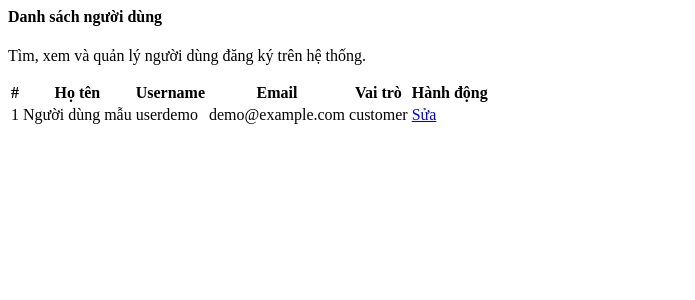
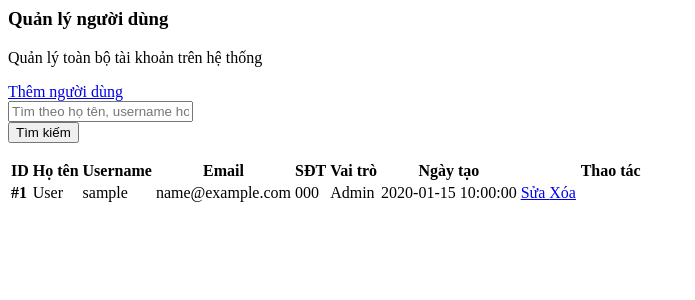
Before and after one commit to Tuannunez/WD34-SanBongLFC, a PHP site: the page made by views/admin/users.php in a window 1280 px wide. Shown: the top 300 px of the page, without its empty margins (0-695 px from the left). Run offline with PHP 8.4, Linux system fonts and the light colour scheme; tables that the repository leaves empty or names only in its code hold one stand-in row (values such as "Sample post"); the template is opened without the code that fills it: most values are stand-ins (such as "Sample title", 1, 10 or a date in 2020); some libraries are stand-ins or nearby versions.

Commit message:
quan-ly-nguoi-dung

```diff
--- a/routes/index.php
+++ b/routes/index.php
@@ -14,6 +14,9 @@ match ($action) {
     // Admin routes
     'admin'             => (new AdminController)->index(),
     'admin_users'       => (new AdminController)->users(),
+    'admin_user_create' => (new AdminController())->createUser(),
+    'admin_user_edit' => (new AdminController())->editUser(),
+    'admin_user_delete' => (new AdminController())->deleteUser(),
     'admin_bookings'    => (new AdminController)->bookings(),
     'stadiums' =>          (new StadiumController())->index(),
     'stadium_create' => (new StadiumController())->create(),
--- a/views/admin/users.php
+++ b/views/admin/users.php
@@ -1,31 +1,163 @@
 <div class="col-12">
-    <div class="card p-3 mb-4">
-        <h4 class="fw-bold">Danh sách người dùng</h4>
-        <p class="text-muted">Tìm, xem và quản lý người dùng đăng ký trên hệ thống.</p>
+
+    <div class="card border-0 shadow-sm mb-4">
+        <div class="card-body d-flex justify-content-between align-items-center">
+
+            <div>
+                <h3 class="fw-bold mb-1">
+                    <i class="bi bi-people-fill text-primary"></i>
+                    Quản lý người dùng
+                </h3>
+
+                <p class="text-muted mb-0">
+                    Quản lý toàn bộ tài khoản trên hệ thống
+                </p>
             </div>
 
-    <div class="card p-3">
-        <table class="table table-striped">
-            <thead>
+            <a href="<?= BASE_URL ?>?action=admin_user_create"
+               class="btn btn-success">
+                <i class="bi bi-plus-circle"></i>
+                Thêm người dùng
+            </a>
+
+        </div>
+    </div>
+<div class="card border-0 shadow-sm mb-3">
+    <div class="card-body">
+
+        <form method="GET" class="row g-2">
+
+            <input type="hidden"
+                   name="action"
+                   value="admin_users">
+
+            <div class="col-md-10">
+                <input type="text"
+                       name="keyword"
+                       class="form-control"
+                       placeholder="Tìm theo họ tên, username hoặc email..."
+                       value="<?= htmlspecialchars($_GET['keyword'] ?? '') ?>">
+            </div>
+
+            <div class="col-md-2">
+                <div class="d-flex gap-2">
+
+                    <a href="<?= BASE_URL ?>?action=admin_users"
+                        class="btn btn-outline-secondary">
+                        <i class="bi bi-arrow-clockwise"></i>
+                    </a>
+
+                    <button type="submit"
+                        class="btn btn-primary flex-grow-1">
+                        <i class="bi bi-search"></i>
+                        Tìm kiếm
+                    </button>
+
+                </div>
+            </div>
+
+        </form>
+
+    </div>
+</div>
+    <div class="card border-0 shadow-sm">
+
+        <div class="card-body">
+
+            <div class="table-responsive">
+
+                <table class="table table-hover align-middle">
+
+                    <thead class="table-dark">
                         <tr>
-                    <th>#</th>
+                            <th>ID</th>
                             <th>Họ tên</th>
                             <th>Username</th>
                             <th>Email</th>
+                            <th>SĐT</th>
                             <th>Vai trò</th>
-                    <th>Hành động</th>
+                            <th>Ngày tạo</th>
+                            <th width="180">Thao tác</th>
                         </tr>
                     </thead>
+
                     <tbody>
+
+                    <?php foreach ($users as $user): ?>
+
                         <tr>
-                    <td>1</td>
-                    <td>Người dùng mẫu</td>
-                    <td>userdemo</td>
-                    <td>demo@example.com</td>
-                    <td>customer</td>
-                    <td><a href="#" class="btn btn-sm btn-outline-primary">Sửa</a></td>
+
+                            <td>
+                                <strong>#<?= $user['id'] ?></strong>
+                            </td>
+
+                            <td>
+                                <?= htmlspecialchars($user['fullname']) ?>
+                            </td>
+
+                            <td>
+                                <?= htmlspecialchars($user['username']) ?>
+                            </td>
+
+                            <td>
+                                <?= htmlspecialchars($user['email']) ?>
+                            </td>
+
+                            <td>
+                                <?= htmlspecialchars($user['phone'] ?? '') ?: 'Chưa cập nhật' ?>
+                            </td>
+
+                            <td>
+
+                                <?php if ($user['role'] === 'admin'): ?>
+
+                                    <span class="badge bg-danger">
+                                        Admin
+                                    </span>
+
+                                <?php else: ?>
+
+                                    <span class="badge bg-success">
+                                        User
+                                    </span>
+
+                                <?php endif; ?>
+
+                            </td>
+
+                            <td>
+                                <?= $user['created_at'] ?>
+                            </td>
+
+                            <td>
+
+                                <a href="<?= BASE_URL ?>?action=admin_user_edit&id=<?= $user['id'] ?>"
+                                   class="btn btn-sm btn-outline-primary">
+                                    <i class="bi bi-pencil-square"></i>
+                                    Sửa
+                                </a>
+
+                                <a href="<?= BASE_URL ?>?action=admin_user_delete&id=<?= $user['id'] ?>"
+                                   class="btn btn-sm btn-outline-danger"
+                                   onclick="return confirm('Bạn có chắc muốn xóa người dùng này?')">
+                                    <i class="bi bi-trash"></i>
+                                    Xóa
+                                </a>
+
+                            </td>
+
                         </tr>
+
+                    <?php endforeach; ?>
+
                     </tbody>
+
                 </table>
+
             </div>
+
         </div>
+
+    </div>
+
+</div>
```
Also changed, not shown: controllers/AdminController.php (+122 -0 lines), models/User.php (+65 -0 lines), views/admin/user_create.php (added, +46 -0 lines), views/admin/user_edit.php (added, +76 -0 lines). Lines whose indentation alone changed are shown as unchanged.
